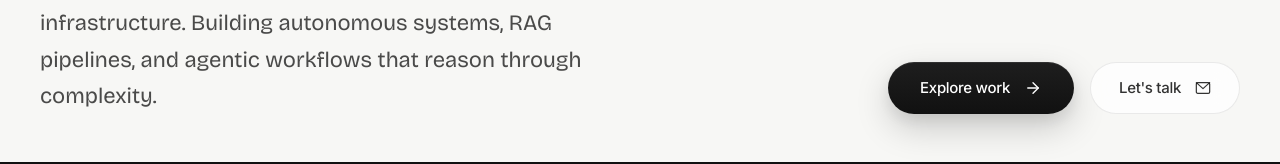
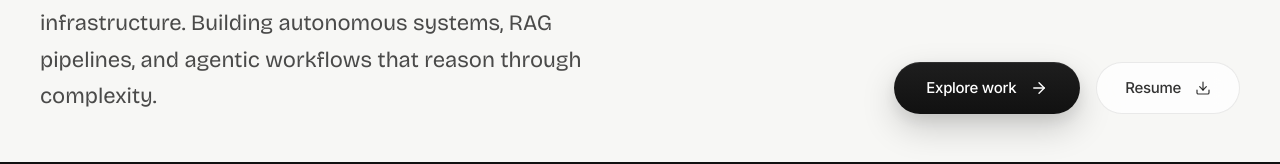
Before and after one commit to sheshanthShettyun/portfoliov2, a Next.js app: page / in a window 1280 px wide. Shown: the part 540-704 px from the top of the page. Built offline with nearby package versions, Linux system fonts and the light colour scheme; no server answers.

Commit message:
feat: replace Let's talk with Resume download button in hero

```diff
--- a/src/components/Hero.tsx
+++ b/src/components/Hero.tsx
@@ -1,7 +1,7 @@
 "use client";
 
 import { motion } from "framer-motion";
-import { ArrowRight } from "lucide-react";
+import { ArrowRight, Download } from "lucide-react";
 
 const ease = [0.22, 1, 0.36, 1] as const;
 const btnEase = [0.22, 0.61, 0.36, 1] as const;
@@ -36,15 +36,16 @@ export default function Hero() {
               <span className="absolute inset-0 rounded-full shadow-[0_20px_40px_rgba(0,0,0,0.22),0_8px_20px_rgba(0,0,0,0.12),inset_0_1px_0_rgba(255,255,255,0.08)] opacity-0 transition-opacity duration-[250ms] group-hover:opacity-100" />
             </a>
             <a
-              href="#contact"
+              href="/resume.pdf"
+              download="SheshantShettyResume.pdf"
               className="group relative inline-flex h-[52px] items-center gap-3.5 rounded-full border border-black/[0.08] bg-white/75 px-7 text-[15px] font-medium tracking-[-0.02em] text-black/80 transition-all duration-[250ms] ease-[0.22,0.61,0.36,1] hover:translate-y-[-2px] hover:bg-white hover:border-black/15 active:scale-[0.98]"
               style={{
                 backdropFilter: "blur(12px)",
                 WebkitBackdropFilter: "blur(12px)",
               }}
             >
-              Let&apos;s talk
-              <svg width="16" height="16" viewBox="0 0 24 24" fill="none" stroke="currentColor" strokeWidth="1.8" strokeLinecap="round" strokeLinejoin="round" className="transition-transform duration-[250ms] ease-[0.22,0.61,0.36,1] group-hover:translate-x-1"><rect x="2" y="4" width="20" height="16" rx="2"/><path d="M22 4L12 13 2 4"/></svg>
+              Resume
+              <Download className="h-[16px] w-[16px] transition-transform duration-[250ms] ease-[0.22,0.61,0.36,1] group-hover:translate-y-0.5" strokeWidth={1.8} />
               <span className="absolute inset-0 rounded-full shadow-[0_10px_24px_rgba(0,0,0,0.06),0_4px_10px_rgba(0,0,0,0.04)] opacity-0 transition-opacity duration-[250ms] group-hover:opacity-100" />
             </a>
           </div>
```
Also changed, not shown: 1 other file (tests, documents, lock files or other folders).
